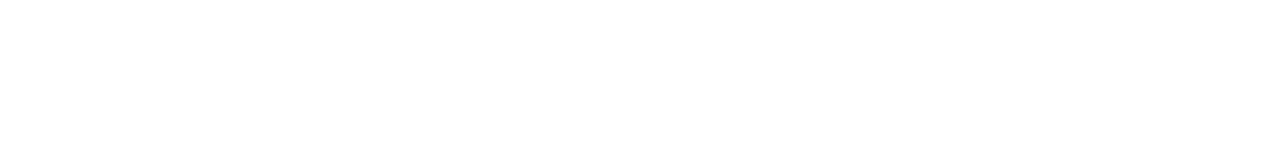
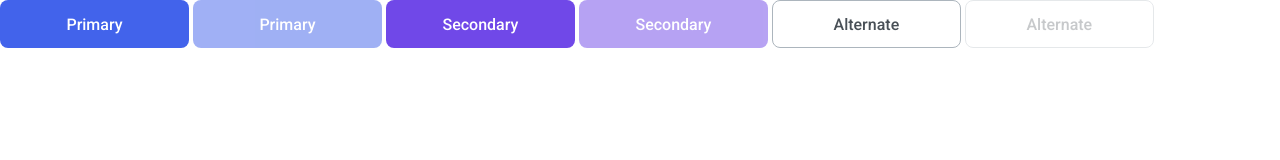
Before and after one commit to js-tasks-ru/htmlcss-20230124_lexawin, a website: page 03-lection1/01-button/index.html in a window 1280 px wide. Drawn offline with Linux system fonts and the light colour scheme.

Commit message:
add solution for 3-module 1-task

```diff
--- a/03-lection1/01-button/button.css
+++ b/03-lection1/01-button/button.css
@@ -1 +1,87 @@
 /* Стилизация кнопки */
+.button {
+  width: 189px;
+  height: 48px;
+
+  font-weight: 500;
+  font-size: 16px;
+  line-height: 19px;
+
+  border-radius: 8px;
+  cursor: pointer;
+}
+
+/* Primary */
+.button_primary {
+  color: #ffffff;
+
+  background-color: #4263eb;
+  border: none;
+
+  transition: opacity 200ms ease-in-out, background 200ms ease-in-out;
+}
+
+.button_primary:hover {
+  background-color: #2342c0;
+}
+
+.button_primary:disabled {
+  background-color: #4263eb;
+  opacity: 0.5;
+}
+
+.button_primary:active {
+  background-color: #4263eb;
+
+  transition: none;
+}
+
+/* Secondary */
+.button_secondary {
+  color: #ffffff;
+
+  background-color: #7048e8;
+  border: none;
+
+  transition: opacity 200ms ease-in-out, background 200ms ease-in-out;
+}
+
+.button_secondary:hover {
+  background-color: #5028c6;
+}
+
+.button_secondary:disabled {
+  background-color: #7048e8;
+  opacity: 0.5;
+}
+
+.button_secondary:active {
+  background-color: #7048e8;
+
+  transition: none;
+}
+
+/* Alternate */
+.button_alternate {
+  color: #495057;
+
+  background-color: #ffffff;
+  border: 1px solid #acb5bd;
+
+  transition: opacity 200ms ease-in-out, border 200ms ease-in-out;
+}
+
+.button_alternate:hover {
+  border-color: #212429;
+}
+
+.button_alternate:disabled {
+  border-color: #acb5bd;
+  opacity: 0.3;
+}
+
+.button_alternate:active {
+  border-color: #acb5bd;
+
+  transition: none;
+}
--- a/03-lection1/01-button/index.html
+++ b/03-lection1/01-button/index.html
@@ -1,11 +1,21 @@
 <!DOCTYPE html>
 <!-- Страница с кнопкой -->
 <html lang="ru">
-    <head>
-        <link rel="stylesheet" href="../../assets/css/main.css">
-        <link rel="stylesheet" href="./button.css">
-    </head>
-    <body>
+  <head>
+    <link rel="stylesheet" href="../../assets/css/main.css" />
+    <link rel="stylesheet" href="./button.css" />
+  </head>
+  <body>
+    <!-- Primary -->
+    <button class="button button_primary">Primary</button>
+    <button class="button button_primary" disabled>Primary</button>
 
-    </body>
+    <!-- Secondary -->
+    <button class="button button_secondary">Secondary</button>
+    <button class="button button_secondary" disabled>Secondary</button>
+
+    <!-- Alternate -->
+    <button class="button button_alternate">Alternate</button>
+    <button class="button button_alternate" disabled>Alternate</button>
+  </body>
 </html>
```
